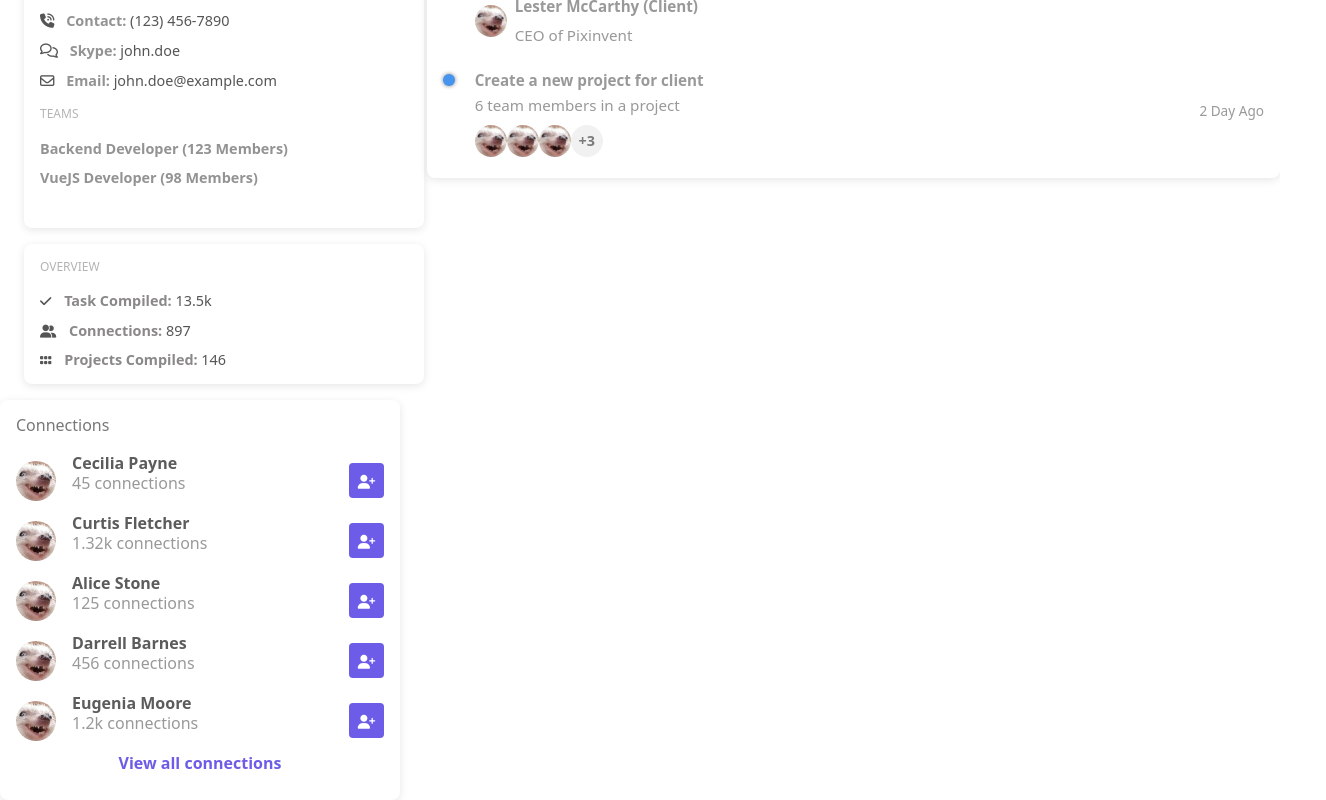
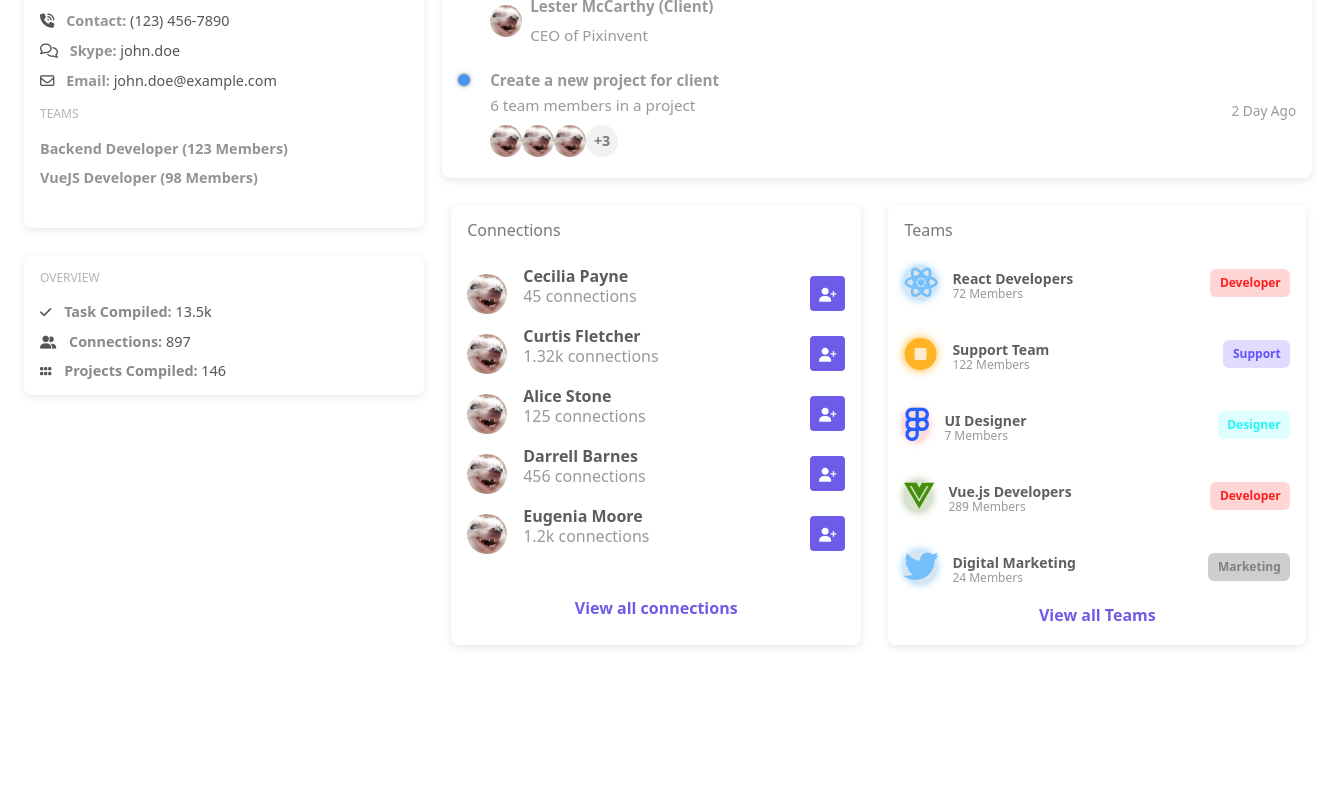
Before and after one commit to DanielaHernande/WorkShop-VueJs-one, a Vue app: page / in a window 1280 px wide. Shown: the part 716-1516 px from the top of the page, 1326 px wide, since content can reach past the window. After the commit the page ends 1410 px from the top, so only its background shows below. Built offline with nearby package versions, Linux system fonts and the light colour scheme.

Commit message:
Feat: Creation component Team

```diff
--- a/src/components/page-specific/About/ConecctionComponent.vue
+++ b/src/components/page-specific/About/ConecctionComponent.vue
@@ -37,18 +37,18 @@ const toggleIcon = (index) => {
 
 .conecction {
 
-    width: 400px;
-    height: 400px;
-    background-color: #fff;
+    width: 410px;
+    height: 440px;
     padding: 1rem;
     border-radius: 8px;
+    background-color: #fff;
     box-shadow: 0 2px 8px rgba(0, 0, 0, 0.1);
 
 
     h3 {
         font-size: 16PX;
         color: #797878;
-        margin-bottom: 1rem;
+        margin-bottom: 1.5rem;
     }
 
     .connection-item {
@@ -110,6 +110,7 @@ const toggleIcon = (index) => {
 }
 
 .view {
+    margin-top: 2rem;
     font-weight: bold;
     display: block;
     text-align: center;
--- a/src/components/page-specific/About/OverviewComponent.vue
+++ b/src/components/page-specific/About/OverviewComponent.vue
@@ -17,6 +17,7 @@
     width: 400px;
     height: 140px;
     padding: 1rem;
+    margin-top: 50px;
     margin-left: 1.5rem;
     margin-bottom: 1rem;
     border-radius: 0.5rem;
--- a/src/components/page-specific/About/PerfileComponent.vue
+++ b/src/components/page-specific/About/PerfileComponent.vue
@@ -3,24 +3,44 @@ import AboutComponent from "@/components/page-specific/About/AboutComponent.vue"
 import ActivityTimeline from "@/components/page-specific/About/ActivityTimeline.vue";
 import OverviewComponent from "@/components/page-specific/About/OverviewComponent.vue";
 import ConecctionComponent from "./ConecctionComponent.vue";
+import TeamsComponent from "./TeamsComponent.vue";
 </script>
 
 <template>
-
-    <div class="dashboard">
-        <AboutComponent />
-        <ActivityTimeline />
+  <div class="dashboard">
+    <div class="top-section">
+      <AboutComponent />
+      <ActivityTimeline />
     </div>
-
-    <OverviewComponent />
-    <ConecctionComponent />
+    <div class="bottom-section">
+      <OverviewComponent />
+      <ConecctionComponent />
+      <TeamsComponent />
+    </div>
+  </div>
 </template>
 
+
+
 <style lang="scss" scoped>
-
 .dashboard {
   display: grid;
-  grid-template-columns: 1fr 2fr;
+  grid-template-columns: 1fr;
+}
 
+.top-section {
+  display: grid;
+  grid-template-columns: 2fr 4fr;
+  margin-bottom: 10px;
+}
+
+.bottom-section {
+  gap: 1.7rem;
+  top: -49px;
+  margin-right: 20px;
+  position: relative;
+  display: grid;
+  justify-items: end;
+  grid-template-columns: 2fr 4fr 8fr;
 }
 </style>
--- /dev/null
+++ b/src/components/page-specific/About/TeamsComponent.vue
@@ -0,0 +1,138 @@
+<script setup>
+// Imports
+import { getTeams } from '@/services/apiTeams';
+
+const teams = getTeams();
+
+</script>
+
+<template>
+    <div class="teams">
+        <h3>Teams</h3>
+        <div class="team-item" v-for="(team, index) in teams" key="index">
+            <i :class="team.icon"></i>
+            <div>
+                <p class="team-name">{{ team.name }}</p>
+                <p class="team-members">{{ team.members }}</p>
+            </div>
+            <span :class="team.labelClass">{{ team.label }}</span>
+        </div>
+        <a href="#" class="view">View all Teams</a>
+    </div>
+</template>
+
+<style scoped>
+
+.teams {
+
+    width: 418px;
+    height: 440px;
+    background-color: #fff;
+    padding: 1rem;
+    border-radius: 8px;
+    box-shadow: 0 2px 8px rgba(0, 0, 0, 0.1);
+
+    h3 {
+        font-size: 16PX;
+        color: #797878;
+        margin-bottom: 0.5rem;
+    }
+
+    .team-item {
+
+        display: flex;
+        align-items: center;
+
+        i {
+            font-size: 2rem;
+            font-weight: bold;
+            margin-right: 1rem;
+        }
+
+        .fa-react {
+            color: #74c0fc;
+            border-radius: 50%;
+            background-color: #dae4ec;
+            box-shadow: 0 0 10px #74c0fc;
+        }
+
+        .fa-circle-stop {
+            color: #ffb325;
+            border-radius: 50%;
+            background-color: #fcebcc;
+            box-shadow: 0 0 10px #ffb325;
+        }
+
+        .fa-figma {
+            color: #255fff;
+            border-radius: 50%;
+            background-color: #f8dddd;
+            box-shadow: 0 0 10px #ffa3a3;
+        }
+
+        .fa-vuejs {
+            color: #468d0b;
+            border-radius: 50%;
+            background-color: #d6e2cc;
+            box-shadow: 0 0 10px #acc09c;
+        }
+
+        .fa-twitter {
+            color: #74c0fc;
+            border-radius: 50%;
+            background-color: #dae4ec;
+            box-shadow: 0 0 10px #74c0fc;
+        }
+
+        .team-name {
+
+            font-size: 14px;
+            margin-top: 20px;
+            color: #5f5f5f;
+            font-weight: bold;
+        }
+
+        .team-members {
+            color: #999;
+            font-size: 12px;
+            margin-top: -20px;
+        }
+
+        .label {
+            margin-left: auto;
+            padding: 0.3rem 0.6rem;
+            border-radius: 6px;
+            font-size: 0.75rem;
+            font-weight: bold;
+        }
+
+        .developer {
+            color: rgb(252, 32, 32);
+            background-color: #ffd5d5;
+        }
+
+        .support {
+            color: #6450fd;
+            background-color: #e0dcff;
+        }
+
+        .designer {
+            color: #23f5f5;
+            background-color: #dfffff;
+        }
+
+        .marketing {
+            color: gray;
+            background-color: rgb(206, 206, 206);
+        }
+    }
+}
+
+.view {
+    font-weight: bold;
+    display: block;
+    text-align: center;
+    color: #6c5ce7;
+    text-decoration: none;
+}
+</style>
--- /dev/null
+++ b/src/services/apiTeams.js
@@ -0,0 +1,39 @@
+export const getTeams = () => {
+  return [
+    {
+      name: "React Developers",
+      members: "72 Members",
+      icon: "fa-brands fa-react" ,
+      label: "Developer",
+      labelClass: "label developer",
+    },
+    {
+      name: "Support Team",
+      members: "122 Members",
+      icon: "fa-regular fa-circle-stop",
+      label: "Support",
+      labelClass: "label support",
+    },
+    {
+      name: "UI Designer",
+      members: "7 Members",
+      icon: "fa-brands fa-figma",
+      label: "Designer",
+      labelClass: "label designer",
+    },
+    {
+      name: "Vue.js Developers",
+      members: "289 Members",
+      icon: "fa-brands fa-vuejs",
+      label: "Developer",
+      labelClass: "label developer",
+    },
+    {
+      name: "Digital Marketing",
+      members: "24 Members",
+      icon: "fa-brands fa-twitter",
+      label: "Marketing",
+      labelClass: "label marketing",
+    },
+  ];
+};
```
